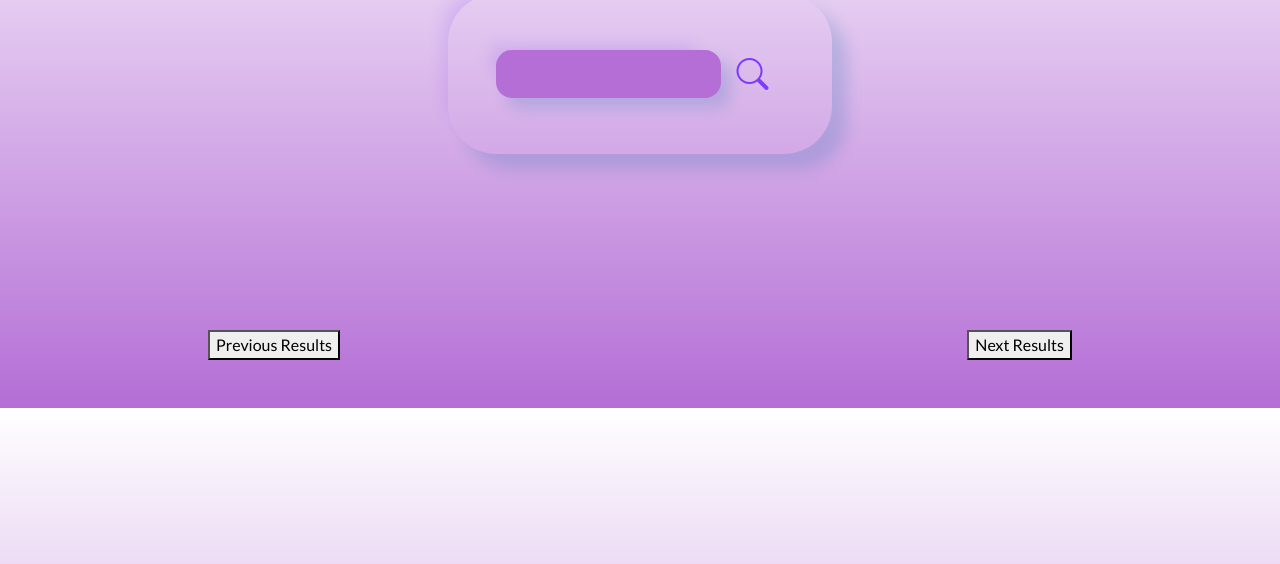
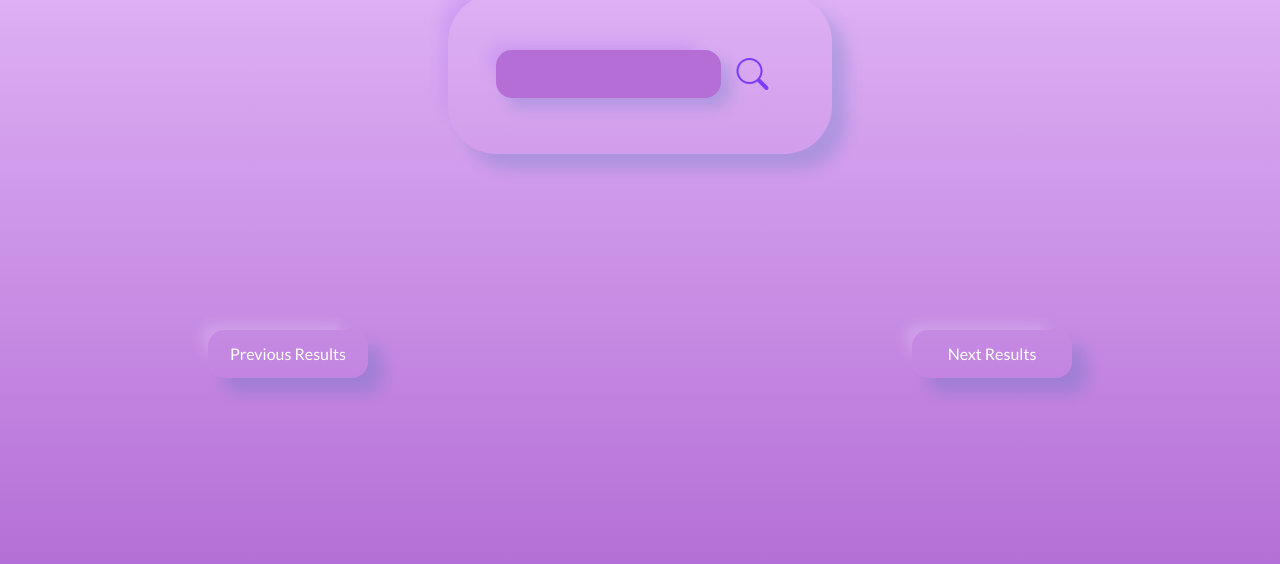
Before and after one commit to Zven94/Article-Searcher, a website: page index.html in a window 1280 px wide. Shown: the part 222-786 px from the top of the page. Drawn offline with nearby package versions, Linux system fonts and the light colour scheme.

Commit message:
added style for the buttons

```diff
--- a/style.css
+++ b/style.css
@@ -1,8 +1,9 @@
 body {
   margin: 0;
-  height: 100vh;
+  /* height: 100vh; */
+  min-height: 100vh;
   font-family: 'Lato', sans-serif;
-  background-image: linear-gradient(#fff, #b46ed6);
+  background-image: linear-gradient(#edc8ff, #b46ed6);
 }
 
 main {
@@ -13,6 +14,10 @@ main {
     color: #fff;
     font-size: 5rem;
     font-weight: 900;
+  }
+
+  li {
+    list-style: none;
   }
 }
 
@@ -56,4 +61,28 @@ main {
   }
 }
 
+.previousR,
+.nextR {
+  width: 10rem;
+  height: 3rem;
+  color: #fff;
+  background-color: transparent;
+  border: none;
+  border-radius: 1rem;
+  box-shadow:
+    15px 15px 15px 0 #0a63a92e,
+    -15px -15px 15px -10px #ffffff38;
+}
+
+.nextR:hover,
+.previousR:hover {
+  background-color: #b46ed6;
+}
+
+.nextR:active, .previousR:active {
+  width: 9.75rem;
+  height: 2.75rem;
+  background-color: #9927d3;
+}
+
 /* #0a63a94d */
```
